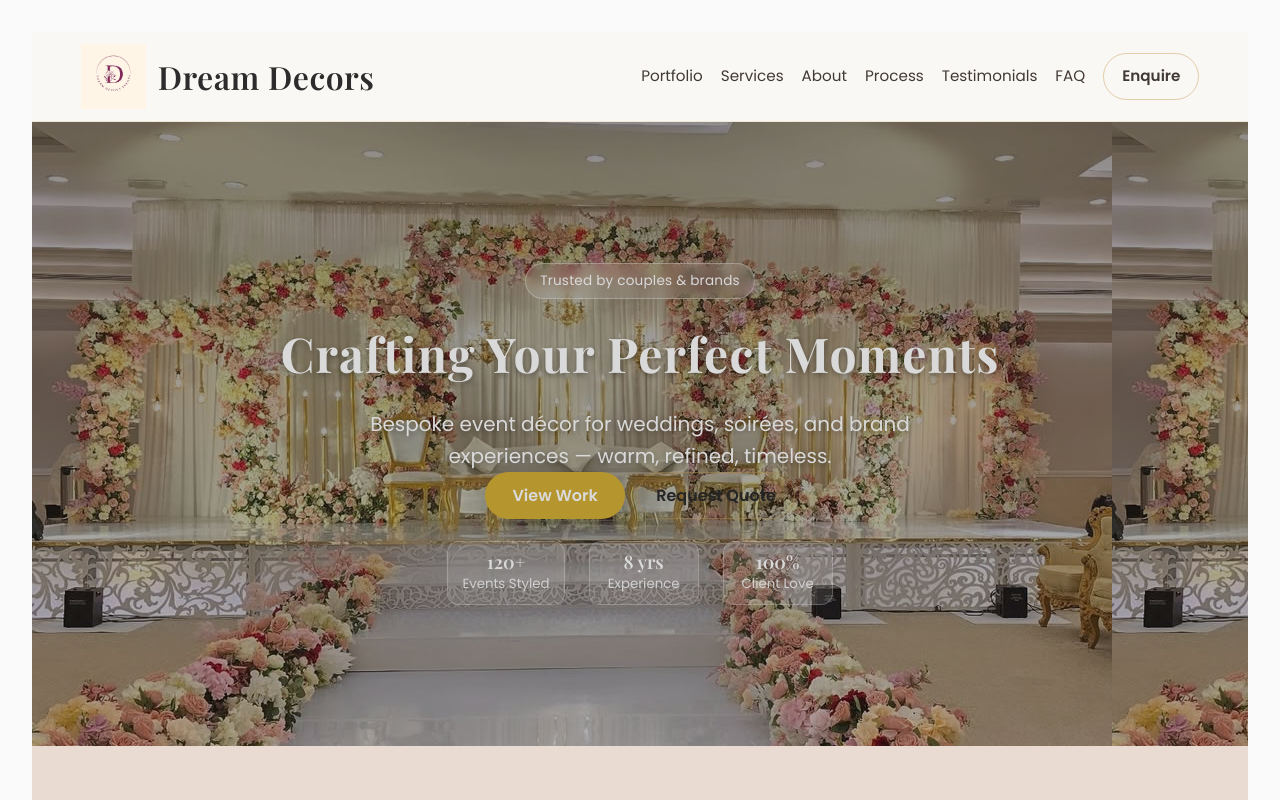
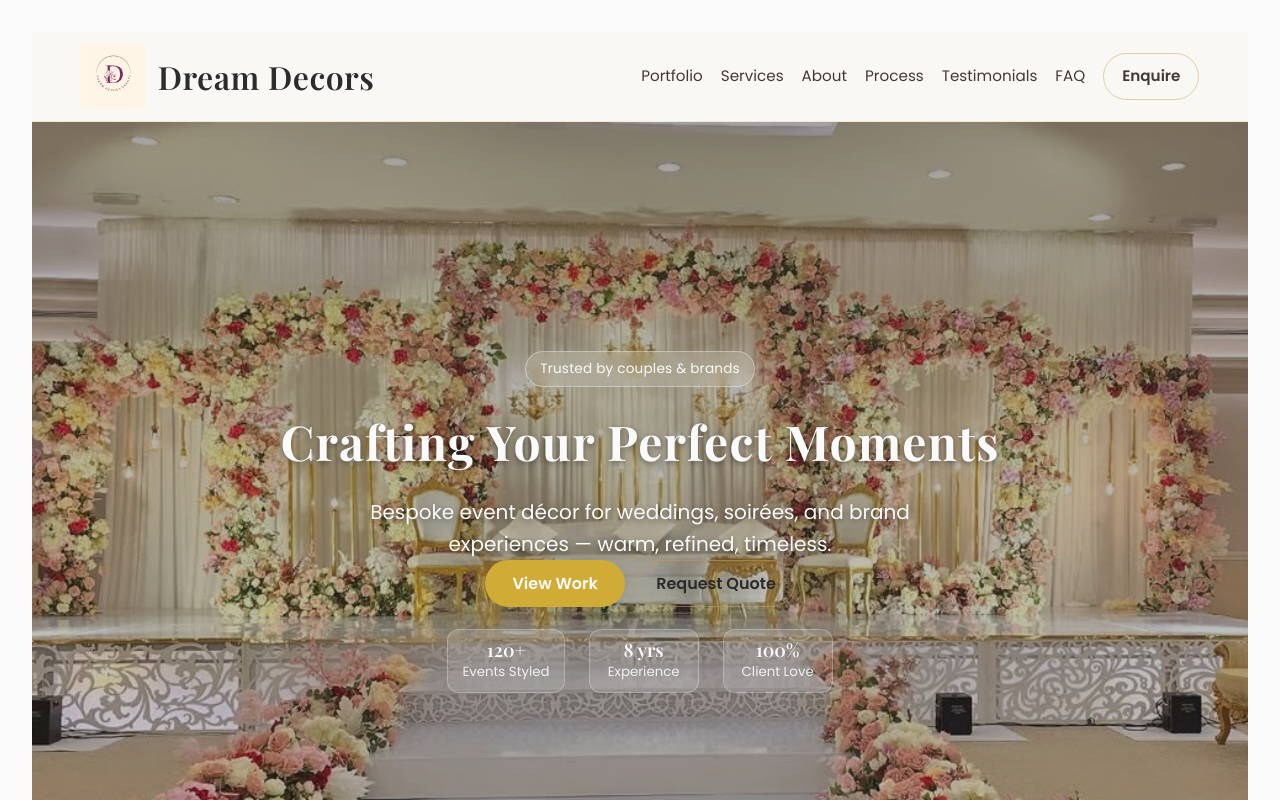
Before and after one commit to Abner-source/Dream-decors, a React (Vite) app: page / in a window 1280 px wide. Shown: the top 800 px of the page. Built offline with nearby package versions, Linux system fonts and the light colour scheme.

Commit message:
Fixed brightness

```diff
--- a/src/index.css
+++ b/src/index.css
@@ -982,3 +982,14 @@ body {
     padding: 0 1rem;
   }
 }
+/* ===== Hero Section Image Brightness ===== */
+.hero {
+  position: relative;
+  background: url("your-image.jpg") no-repeat center center/cover;
+  height: 100vh;
+  display: flex;
+  justify-content: center;
+  align-items: center;
+  text-align: center;
+  filter: brightness(1.15); /* increase value >1 to make brighter */
+}
```
